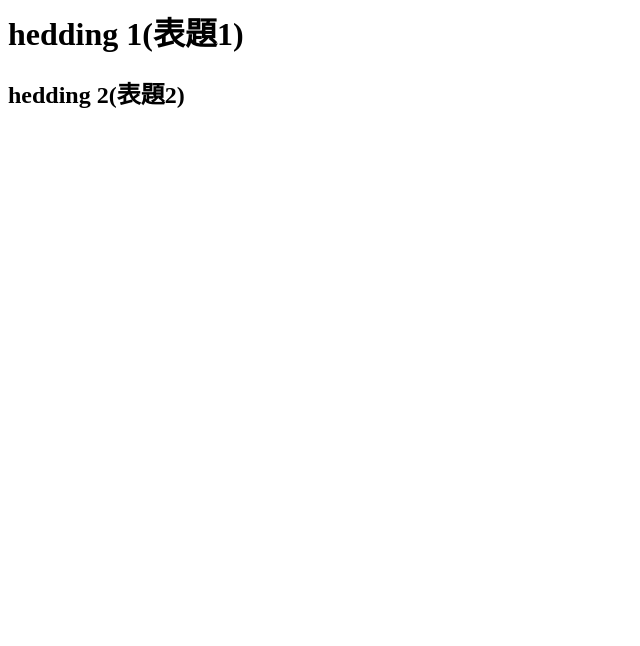
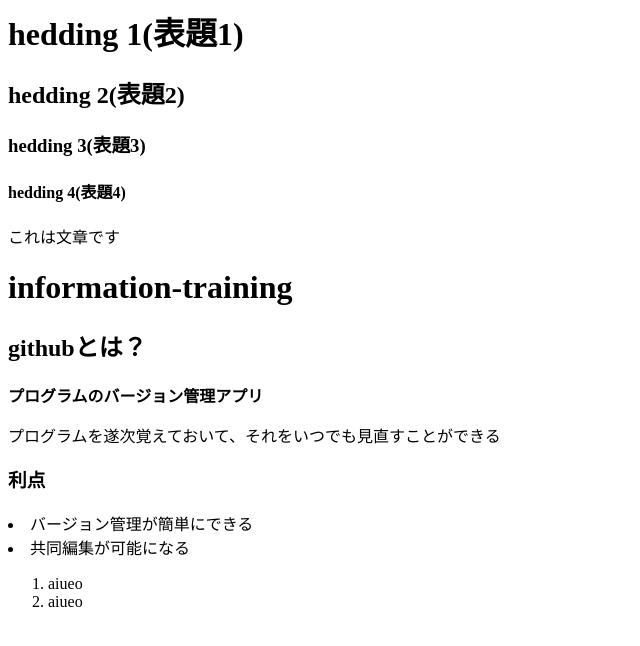
Before and after one commit to yamada2006/information-training, a plain HTML site: page index.html in a window 1280 px wide. Shown: the whole page, without its empty margins (0-640 px from the left). Drawn offline with Linux system fonts and the light colour scheme.

Commit message:
9月17日4時間目htmlやマークダウンの話

```diff
--- a/index.html
+++ b/index.html
@@ -1,2 +1,22 @@
 <h1>hedding 1(表題1)</h1>
 <h2>hedding 2(表題2)</h2>
+<h3>hedding 3(表題3)</h3>
+<h4>hedding 4(表題4)</h4>
+<p>これは文章です</p>
+
+
+<h1>information-training</h1>
+<h2>githubとは？</h2>
+<strong>プログラムのバージョン管理アプリ</strong>
+<p>プログラムを遂次覚えておいて、それをいつでも見直すことができる</p>
+
+<h3>利点</h3>
+<u1>
+    <li>バージョン管理が簡単にできる</li>
+    <li>共同編集が可能になる</li>
+</u1>
+
+<ol>
+    <li>aiueo</li>
+    <li>aiueo</li>
+</ol>
```
Also changed, not shown: image.png (added), 1 other file.
